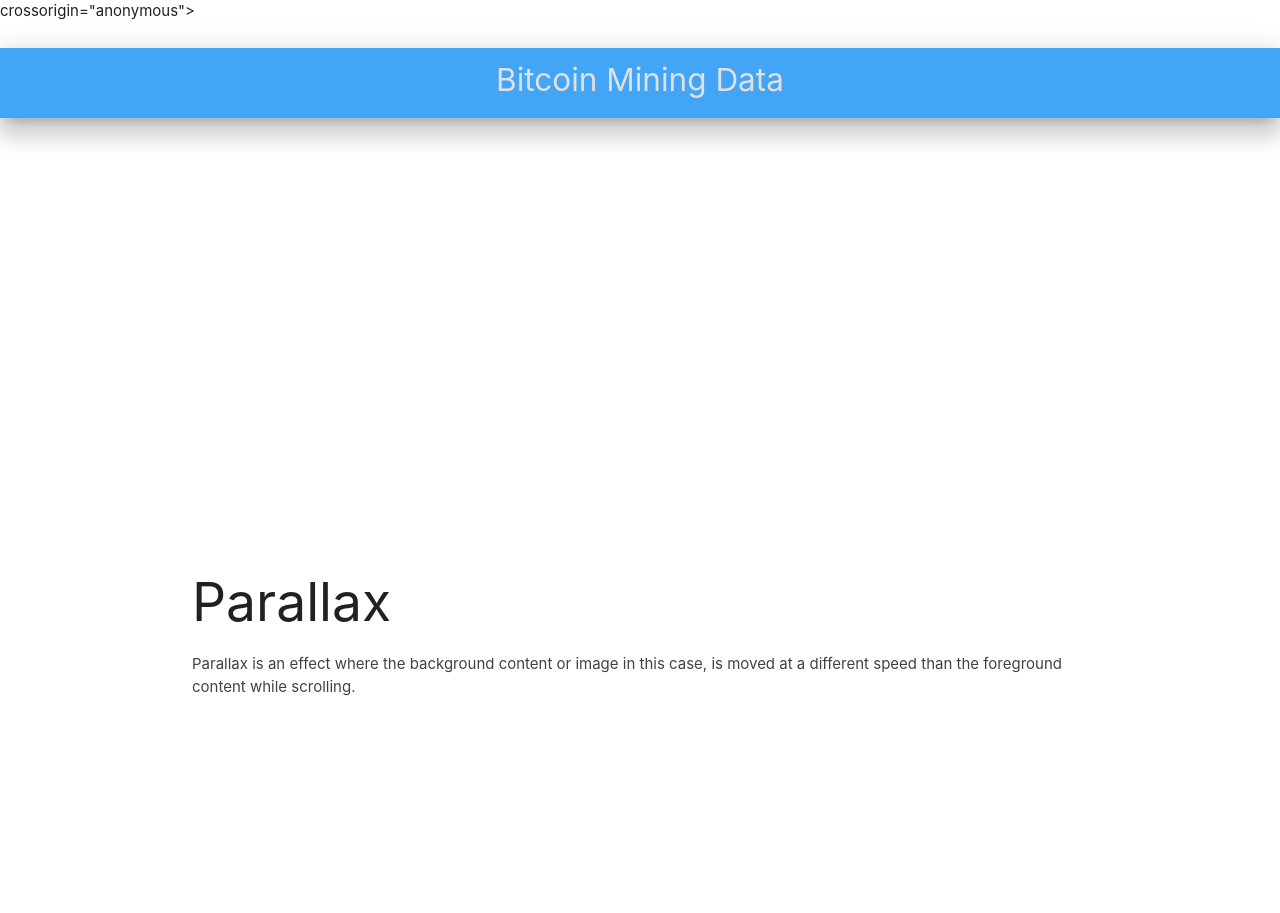
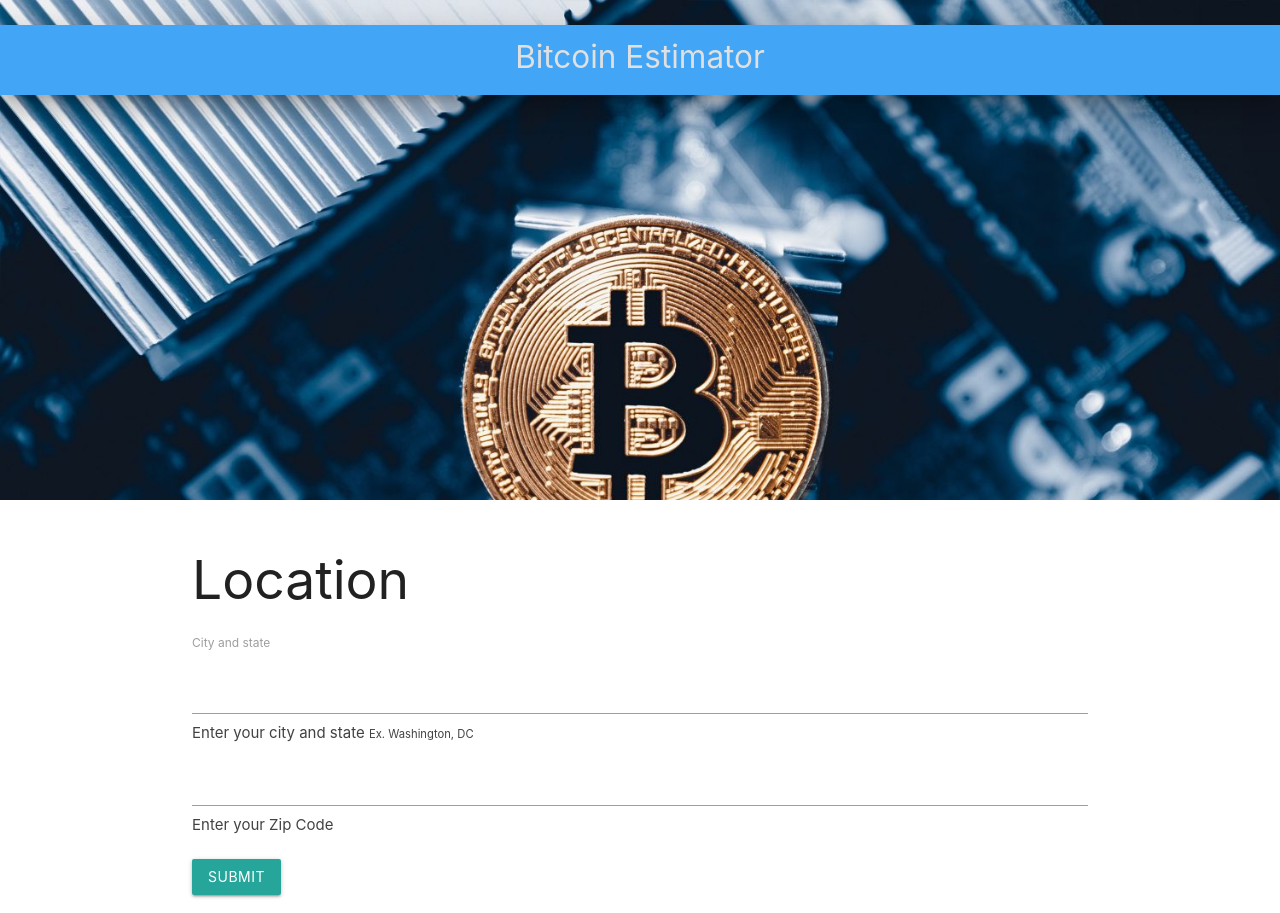
Before and after one commit to Vordawg/Group-Project-1, a plain HTML site: page index.html in a window 1280 px wide. Shown: the top 913 px of the page. Drawn offline with nearby package versions, Linux system fonts and the light colour scheme; no server answers.

Commit message:
Front-end started

```diff
--- a/assets/css/style.css
+++ b/assets/css/style.css
@@ -14,10 +14,9 @@
     width: 960px;
 }
 
-#slide1 {
+#parallax1 {
     background: url('../images/bitcoin-start.jpg') 50% 0 no-repeat fixed;
     color: #fff;
-
     margin: 0;
     padding: 502px 0 260px 0;
     background-size: cover;
--- a/index.html
+++ b/index.html
@@ -10,49 +10,43 @@
     <!-- Compiled and minified JavaScript -->
     <script src="https://cdnjs.cloudflare.com/ajax/libs/materialize/1.0.0/js/materialize.min.js"></script>
     <script src="https://ajax.googleapis.com/ajax/libs/jquery/3.4.1/jquery.min.js"></script>
-        integrity="sha384-q8i/X+965DzO0rT7abK41JStQIAqVgRVzpbzo5smXKp4YfRvH+8abtTE1Pi6jizo"
-        crossorigin="anonymous"></script>
     <link rel="stylesheet" type="text/css" href="assets/css/style.css">
-    <title>Bitcoin Project</title>
+    <title>Bitcoin Mining Assistant</title>
 </head>
 
 <body>
     <nav class="z-depth-4" id="nav">
         <div class="nav-wrapper #42a5f5 blue lighten-1">
-            <a href="#" class="brand-logo center #e0e0e0 grey-text text-lighten-2">Bitcoin Mining Data</a>
+            <a href="#" class="brand-logo center #e0e0e0 grey-text text-lighten-2">Bitcoin Estimator</a>
         </div>
     </nav>
-    <!-- <div class="container">
-        <div class="col sm-2 m2 xl2">
-            <div class="toc-wrapper pin-top" style="top: 0px;">
-                <div style="height: 1px;">
-                    <ul class="section table-of-contents">
-                        <li>
-                            <a href="#introduction" class="active">Introduction</a>
-                        </li>
-                    </ul>
-                </div>
-            </div>
-        </div> -->
-    <!-- <div id="slide1">
-        <div id="content">
-            <input id="location"> Enter your location </input>
-        </div> -->
-    <!-- </div> -->
     <div class="parallax-container">
-        <div class="parallax" materialize="parallax"><img src="http://materializecss.com/images/parallax1.jpg"></div>
+        <div class="parallax" materialize="parallax" id="parallax1"><img
+                src="http://materializecss.com/images/parallax1.jpg"></div>
     </div>
     <div class="section white">
         <div class="row container">
-            <h2 class="header">Parallax</h2>
-            <p class="grey-text text-darken-3 lighten-3">Parallax is an effect where the background content or image in
-                this case, is moved at a different speed than the foreground content while scrolling.</p>
+            <h2 class="header">Location</h2>
+            <form>
+                <div class="form-group">
+                    <label for="city">City and state</label>
+                <p class="grey-text text-darken-3 lighten-3"> <input  type="text" class="for-control" id="city" aria-describedby="help">Enter your city
+                    and
+                    state</input>
+                    <small id="help" class="form-text text-muted">Ex. Washington, DC</small></p>
+                <p class="grey-text text-darken-3 lighten-3"> <input id="zipCode" aria-describedby="help">Enter your Zip
+                    Code</input>
+                    <br>
+                    <br>
+                    <button type="submit" class="btn btn-primary" id="submitButton">Submit</button>
+                    </div>
+            </form>
         </div>
     </div>
     <div class="parallax-container">
-        <div class="parallax" materialize="parallax"><img src="http://materializecss.com/images/parallax2.jpg"></div>
+        <div class="parallax" materialize="parallax" id="parallax2"><img
+                src="http://materializecss.com/images/parallax2.jpg"></div>
     </div>
-    <h1> lets get schwifty </h1>
 
     <script src="assets/js/api1.js" type="text/javascript"></script>
 
```
